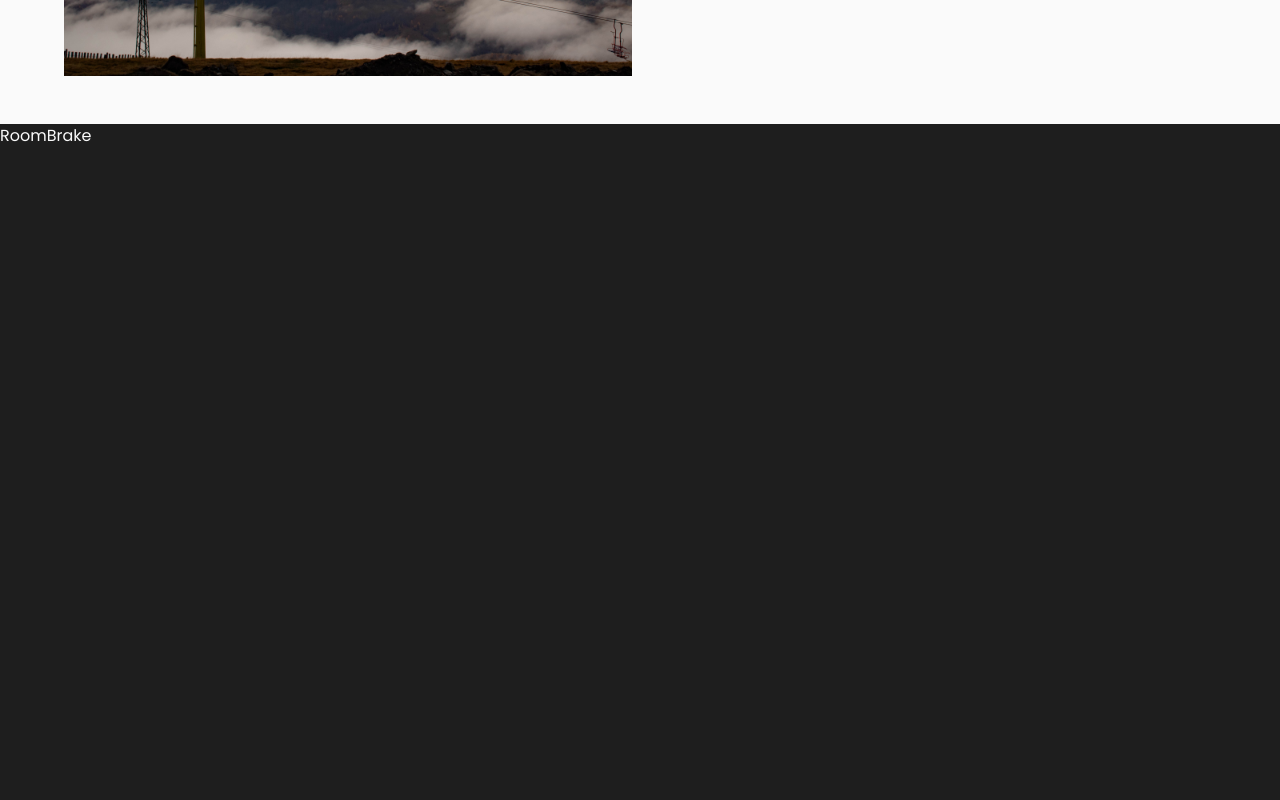
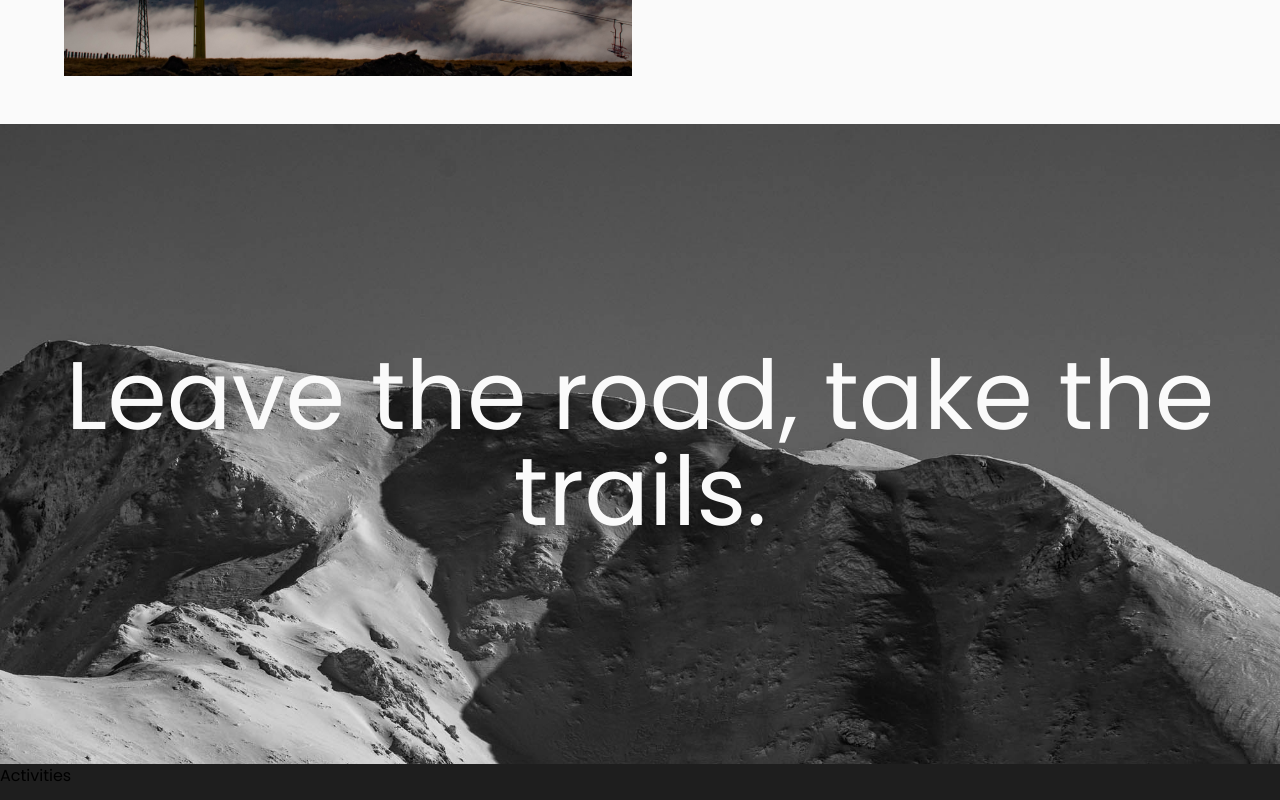
Before and after one commit to airdgo/birds-house, a Next.js app: page / in a window 1280 px wide. Shown: the part 3040-3840 px from the top of the page. Built offline with nearby package versions, Linux system fonts and the light colour scheme.

Commit message:
roomsbrake styling

```diff
--- a/src/pages/index.js
+++ b/src/pages/index.js
@@ -1,5 +1,5 @@
 import Layout from "../layout/Layout";
-import { Landing, HomeBrake, Rooms, RoomBrake } from "../sections";
+import { Landing, HomeBrake, Rooms, RoomsBrake, Activities } from "../sections";
 
 export default function Index() {
 	return (
@@ -7,7 +7,8 @@ export default function Index() {
 			<Landing />
 			<HomeBrake />
 			<Rooms />
-			<RoomBrake />
+			<RoomsBrake />
+			<Activities />
 		</Layout>
 	);
 }
--- /dev/null
+++ b/src/sections/Activities.js
@@ -0,0 +1,3 @@
+export const Activities = () => {
+	return <section className="h-screen bg-primary">Activities</section>;
+};
--- a/src/sections/RoomBrake.js
+++ /dev/null
@@ -1,5 +0,0 @@
-export const RoomBrake = () => {
-	return (
-		<section className="h-screen bg-primary text-neutral-50">RoomBrake</section>
-	);
-};
--- /dev/null
+++ b/src/sections/RoomsBrake.js
@@ -0,0 +1,17 @@
+import roomsBrake from "../assets/roomsBrake.jpg";
+import Image from "next/image";
+
+export const RoomsBrake = () => {
+	return (
+		<section className="relative flex h-[80vh] justify-center pt-[15vh] text-center text-3xl text-neutral-50 sm:text-6xl md:items-center md:pt-0 md:text-7xl xl:text-8xl">
+			<Image
+				style={{ zIndex: "-1" }}
+				src={roomsBrake}
+				alt="mountains"
+				layout="fill"
+				objectFit="cover"
+			/>
+			<h1 className="w-[90%] max-w-6xl">Leave the road, take the trails.</h1>
+		</section>
+	);
+};
--- a/src/sections/index.js
+++ b/src/sections/index.js
@@ -1,4 +1,5 @@
 export * from "./Landing";
 export * from "./HomeBrake";
 export * from "./Rooms";
-export * from "./RoomBrake";
+export * from "./RoomsBrake";
+export * from "./Activities";
```
Also changed, not shown: src/assets/roomsBrake.JPG (added).
